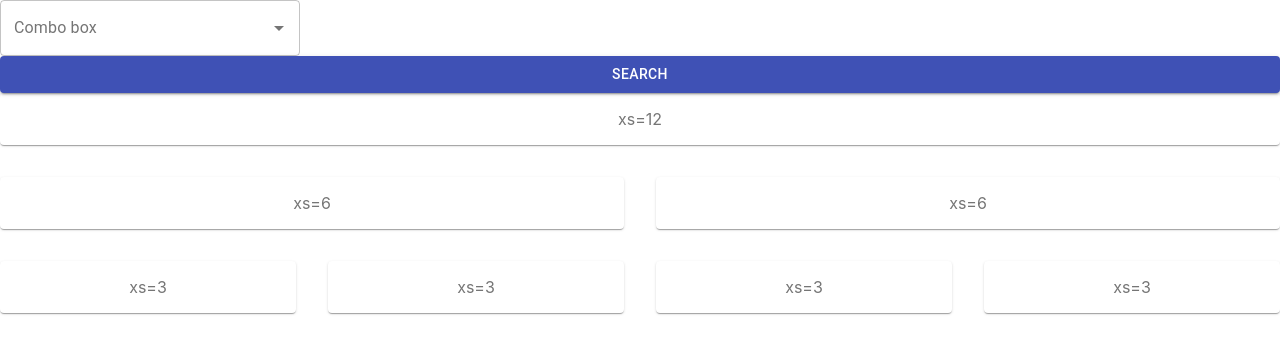
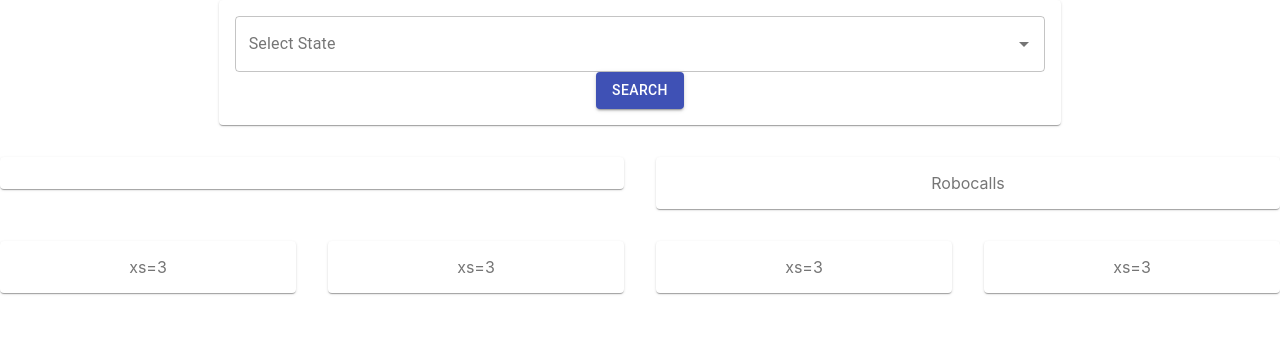
Before and after one commit to nexio-t/consumer-grievances, a React (Create React App) app in the folder frontend/consumer-grievances/: page / in a window 1280 px wide. Shown: the top 354 px of the page. Built offline with nearby package versions, Linux system fonts and the light colour scheme.

Commit message:
add additional structure to grid

```diff
--- a/frontend/consumer-grievances/src/components/SearchInput.js
+++ b/frontend/consumer-grievances/src/components/SearchInput.js
@@ -1,43 +1,38 @@
 /* eslint-disable no-use-before-define */
 // eslint-disable-next-line
 import React, { useState } from "react";
+import Grid from "@material-ui/core/Grid";
 
 import TextField from "@material-ui/core/TextField";
 import Autocomplete from "@material-ui/lab/Autocomplete";
 import Button from "@material-ui/core/Button";
 
-export default function SearchInput({searchState, fullOptions}) {
-
+export default function SearchInput({ searchState, fullOptions }) {
   const [inputValue, setInputValue] = React.useState("");
   const [options, setOptions] = React.useState([]);
   const [value, setValue] = React.useState(null);
-
 
   const onChange = (event, newValue) => {
     console.log("newValue is: ", newValue);
     setOptions(newValue ? [newValue, ...options] : options);
     setValue(newValue);
-
-      }
+  };
 
   const onInputChange = (event, newInputValue) => {
     setInputValue(newInputValue);
-      }
-
-
-
+  };
 
   return (
-    //   <div>
-    //       random
-    //   </div>
-
-    <div >
+    <div>
+      {/* <Grid  justify="flex-start" alignItems="center" container spacing={4}> */}
+      {/* <Grid item xs={4}/> */}
+        <Grid item >
+          {" "}
           <Autocomplete
+            fullWidth={true}
             id="combo-box-demo"
             options={fullOptions}
             getOptionLabel={(option) => option.full}
-            style={{ width: 300 }}
             onChange={(event, newValue) => {
               console.log("newValue is: ", newValue);
               setOptions(newValue ? [newValue, ...options] : options);
@@ -47,12 +42,16 @@ export default function SearchInput({searchState, fullOptions}) {
               setInputValue(newInputValue);
             }}
             renderInput={(params) => (
-              <TextField {...params} label="Combo box" variant="outlined" />
+              <TextField {...params} label="Select State" variant="outlined" />
             )}
           />
+        </Grid>
+        <Grid item >
+          {" "}
           <Button
+            //    fullWidth={true}
+               width="100%"
             type="entrarbutton"
-            fullWidth
             variant="contained"
             color="primary"
             // className={classes.entrarbutton}
@@ -63,34 +62,9 @@ export default function SearchInput({searchState, fullOptions}) {
             {" "}
             Search
           </Button>
-
+        </Grid>
+        {/* <Grid item xs={4}/> */}
+      {/* </Grid> */}
     </div>
-    // <div >
-    //       <Autocomplete
-    //         id="combo-box-demo"
-    //         options={options}
-    //         getOptionLabel={(option) => option.full}
-    //         style={{ width: 300 }}
-    //         onChange={onChange()}
-    //         onInputChange={onInputChange()}
-    //         renderInput={(params) => (
-    //           <TextField {...params} label="Combo box" variant="outlined" />
-    //         )}
-    //       />
-    //       <Button
-    //         type="entrarbutton"
-    //         fullWidth
-    //         variant="contained"
-    //         color="primary"
-    //         // className={classes.entrarbutton}
-    //         onClick={() => {
-    //           searchState(inputValue);
-    //         }}
-    //       >
-    //         {" "}
-    //         Search
-    //       </Button>
-
-    // </div>
   );
 }
--- a/frontend/consumer-grievances/src/pages/GridLayout.js
+++ b/frontend/consumer-grievances/src/pages/GridLayout.js
@@ -60,18 +60,24 @@ export default function GridLayout() {
 
   return (
     <div className={classes.root}>
-      <Grid container spacing={4}>
-        <Grid item xs={12}>
+      <Grid justify="center" container spacing={4}>
+        <Grid   item xs={8}>
+
+          <Paper className={classes.paper}>
 
           <SearchInput searchState={searchState}  fullOptions={fullStateNames} />
 
-          <Paper className={classes.paper}>xs=12</Paper>
+          </Paper>
         </Grid>
         <Grid item xs={6}>
-          <Paper className={classes.paper}>xs=6</Paper>
+          <Paper className={classes.paper}>
+
+          </Paper>
         </Grid>
         <Grid item xs={6}>
-          <Paper className={classes.paper}>xs=6</Paper>
+          <Paper className={classes.paper}>
+            Robocalls
+            </Paper>
         </Grid>
         <Grid item xs={3}>
           <Paper className={classes.paper}>xs=3</Paper>
```
Lines whose indentation alone changed are shown as unchanged.
